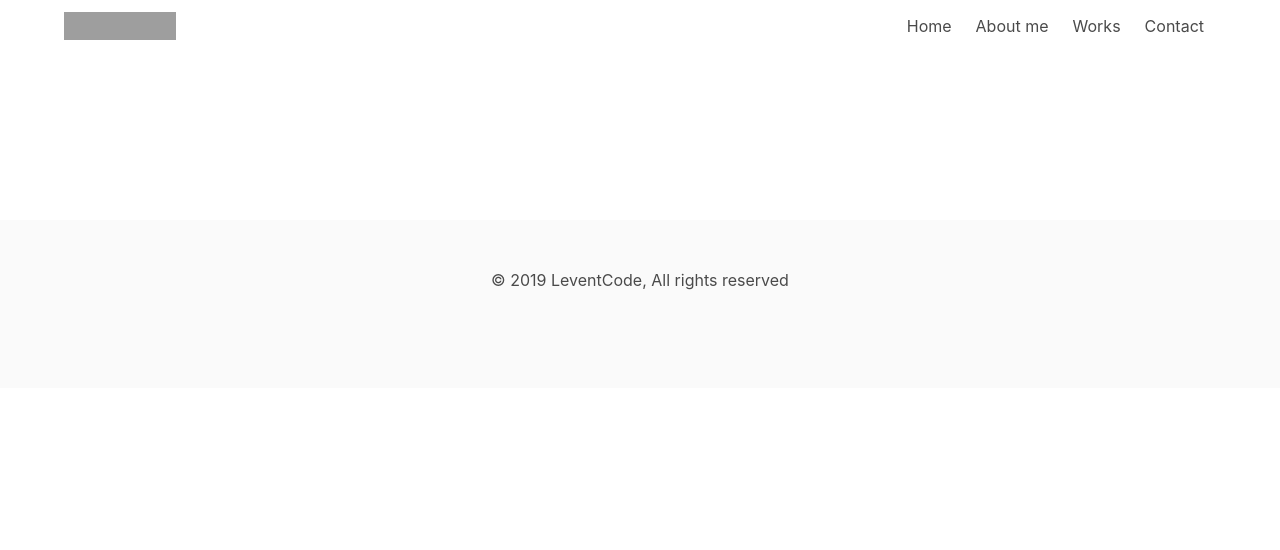
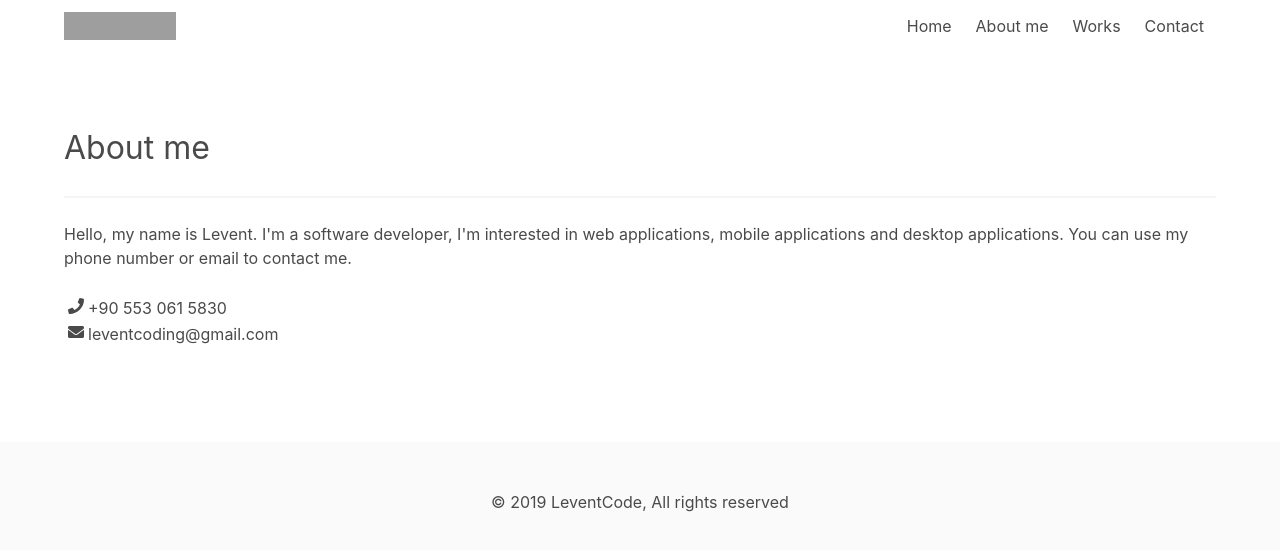
Before and after one commit to LeventDemir/LeventCode, a Nuxt app: page /about-me in a window 1280 px wide. Shown: the top 550 px of the page. Built offline with nearby package versions, Linux system fonts and the light colour scheme; grey boxes are pictures that could not be loaded.

Commit message:
about-me page created

```diff
--- a/nuxt.config.js
+++ b/nuxt.config.js
@@ -13,6 +13,9 @@ export default {
     ],
     link: [
       { rel: 'icon', type: 'image/x-icon', href: '/favicon.ico' }
+    ],
+    script: [
+      {  src: 'https://use.fontawesome.com/releases/v5.3.1/js/all.js' }
     ]
   },
   /*
@@ -55,7 +58,7 @@ export default {
     /*
     ** You can extend webpack config here
     */
-    extend (config, ctx) {
+    extend(config, ctx) {
     }
   }
 }
--- /dev/null
+++ b/pages/about-me.vue
@@ -0,0 +1,28 @@
+<template>
+  <div class="container">
+    <div class="columns">
+      <div class="column is-full">
+        <p class="is-size-3">About me</p>
+
+        <hr />
+
+        <p>Hello, my name is Levent. I'm a software developer, I'm interested in web applications, mobile applications and desktop applications. You can use my phone number or email to contact me.</p>
+
+        <br />
+
+        <p>
+          <span class="icon">
+            <i class="fas fa-phone"></i>
+          </span>
+          <span>+90 553 061 5830</span>
+        </p>
+        <p>
+          <span class="icon">
+            <i class="fas fa-envelope"></i>
+          </span>
+          <span>leventcoding@gmail.com</span>
+        </p>
+      </div>
+    </div>
+  </div>
+</template>
```
